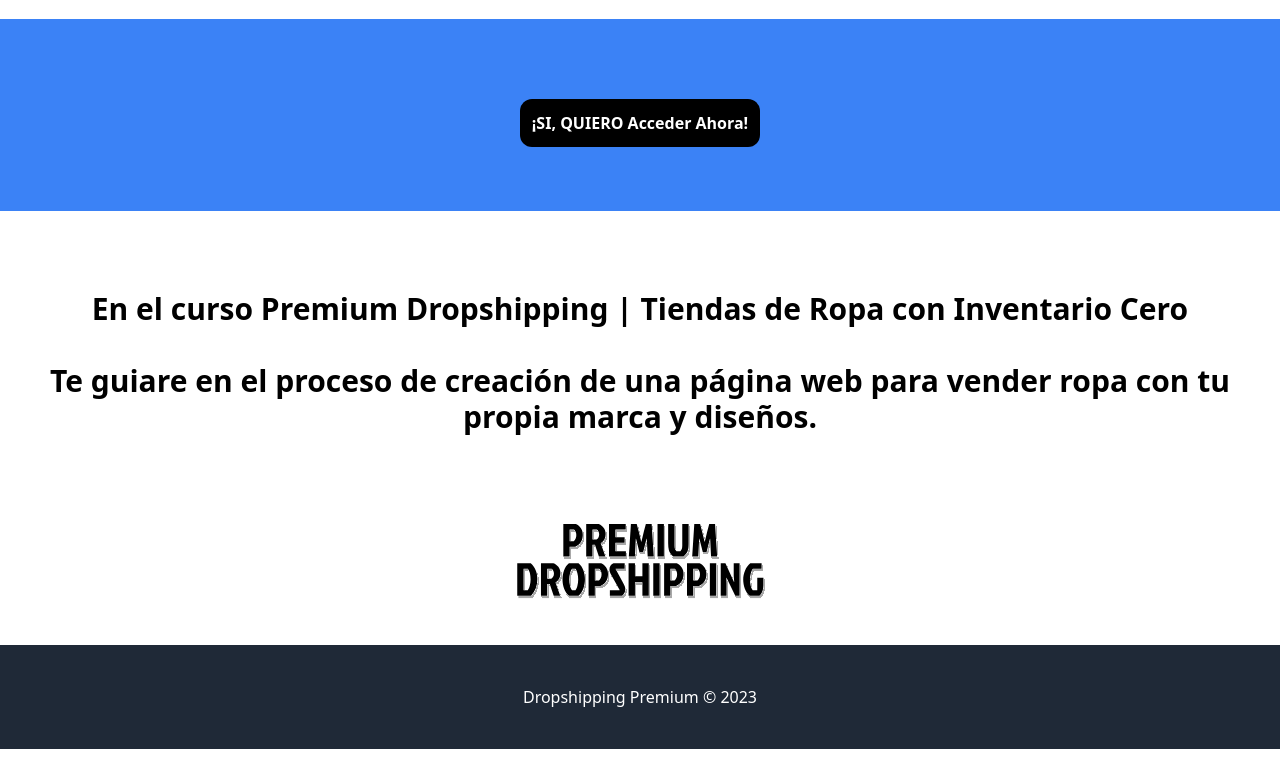
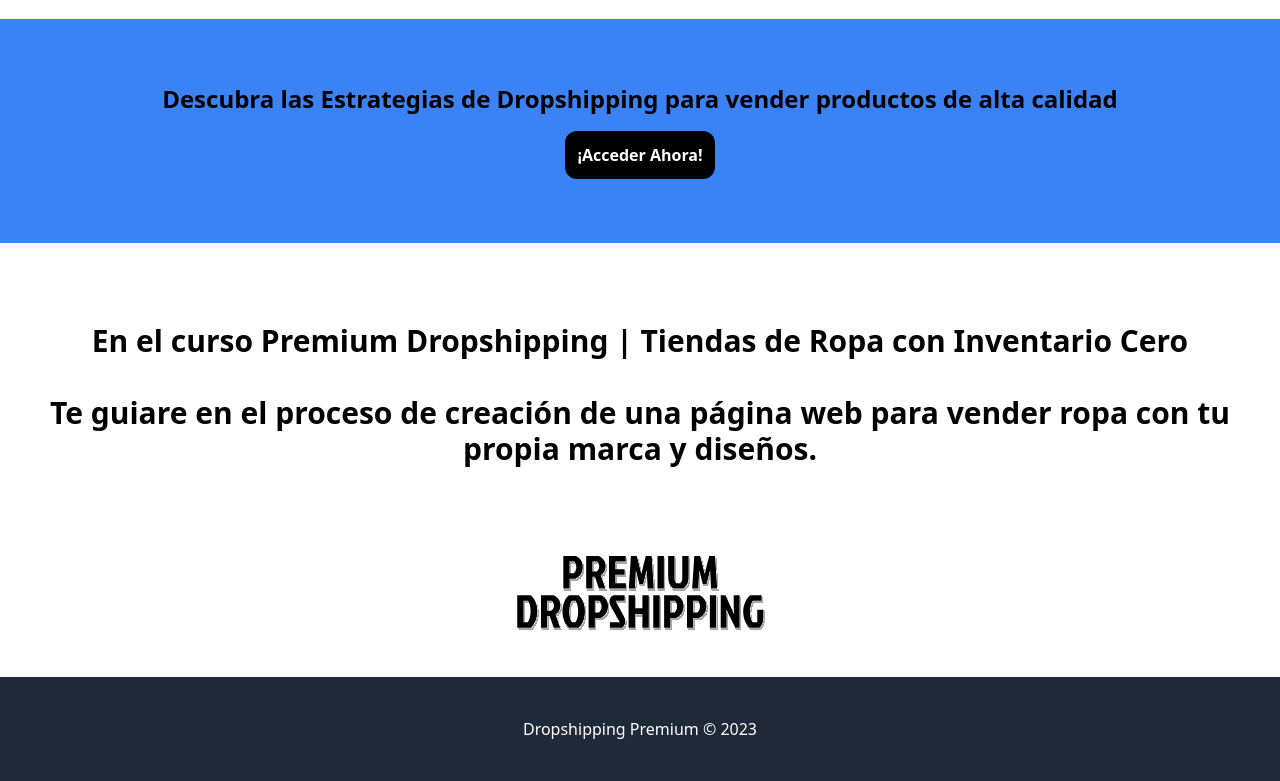
Before and after one commit to sarmiente/Landing_Premium, a Next.js app: page / in a window 1280 px wide. Shown: the part 1417-2198 px from the top of the page. Before the commit the page ends 2166 px from the top, so only its background shows below. Built offline with nearby package versions, Linux system fonts and the light colour scheme.

Commit message:
1 file modified

```diff
--- a/pages/index.js
+++ b/pages/index.js
@@ -10,7 +10,9 @@ export default function Home() {
   return (
     <div>
       <Head>
-        <title>Clase Online - Emprende en los Negocios Digitales</title>
+        <title>
+          Premium Dropshipping - Inventario Cero | Accede al curso ahora
+        </title>
       </Head>
 
       <div className="text-center p-3 bg-blue-500 text-white text-xl lg:text-3xl mb-5">
@@ -63,13 +65,17 @@ export default function Home() {
       </div>
 
       <div className="container mx-auto bg-blue-500 text-center p-16">
+        <p className="text-2xl font-bold">
+          Descubra las Estrategias de Dropshipping para vender productos de alta
+          calidad
+        </p>
         <a
           href="https://pay.hotmart.com/F37843021Y"
           target="_blank"
           rel="noopener noreferrer"
           className="hover:scale-105 rounded-xl font-bold bg-black text-white p-3 rounded-md mt-4 inline-block"
         >
-          ¡SI, QUIERO Acceder Ahora!
+          ¡Acceder Ahora!
         </a>
       </div>
 
```
